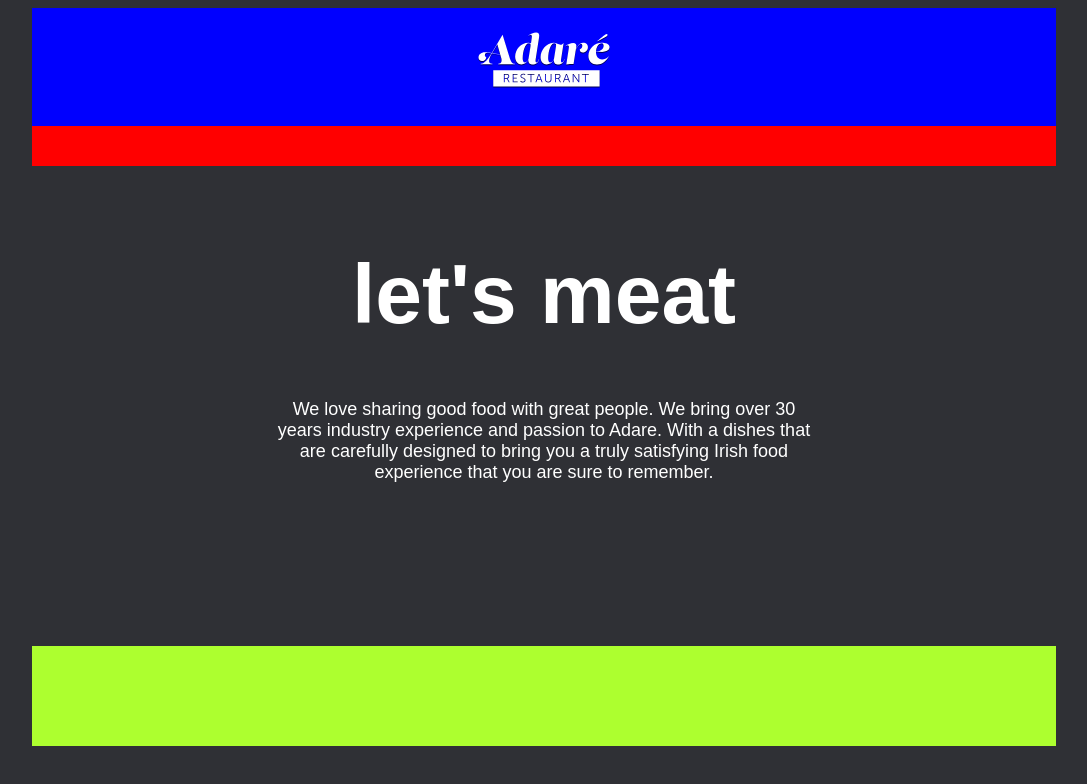
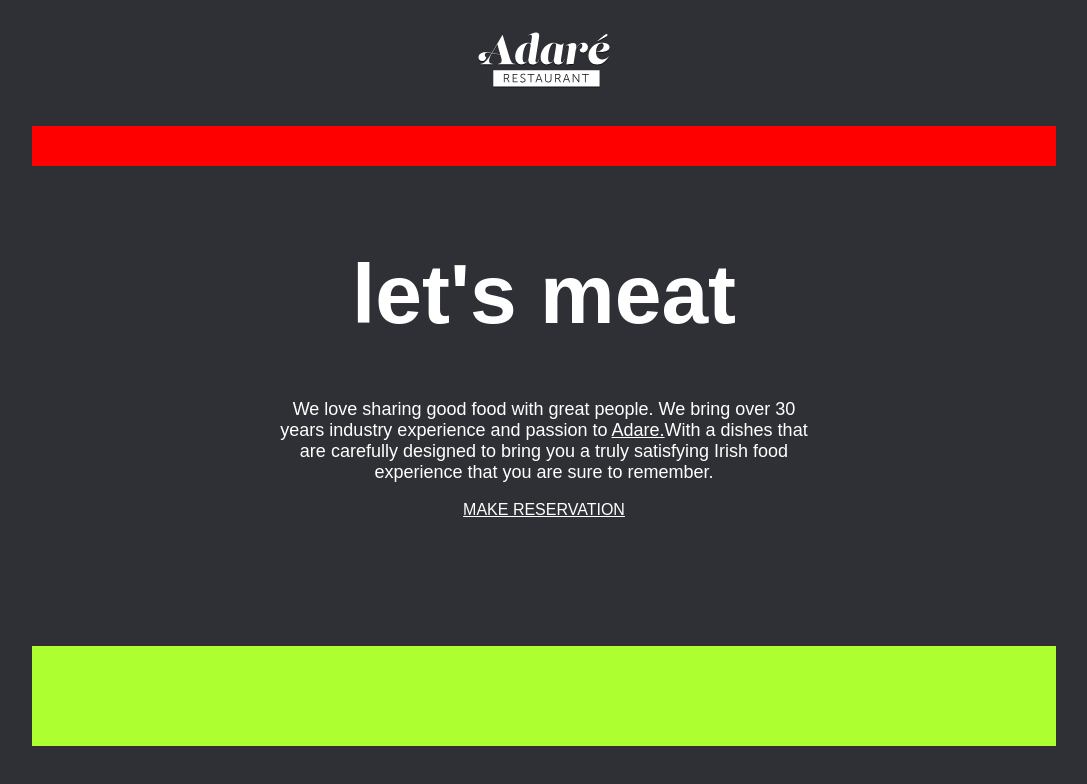
Before and after one commit to MattiaCugusi/Project1_Restaurant, a plain HTML site: page index.html in a window 1280 px wide. Shown: the whole page, without its empty margins (96-1183 px from the left). Drawn offline with Linux system fonts and the light colour scheme.

Commit message:
add hyperlink and modified his style

```diff
--- a/index.html
+++ b/index.html
@@ -16,7 +16,8 @@
 
     <main>
         <h1>let's meat</h1>
-        <p>We love sharing good food with great people. We bring over 30 years industry experience and passion to Adare. With a dishes that are carefully designed to bring you a truly satisfying Irish food experience that you are sure to remember.</p>
+        <p>We love sharing good food with great people. We bring over 30 years industry experience and passion to <a href="#">Adare.</a>With a dishes that are carefully designed to bring you a truly satisfying Irish food experience that you are sure to remember.</p>
+        <a href="http://www.google.com" target="_blank">MAKE RESERVATION</a>
     </main>
 
     <footer></footer>
--- a/styles.css
+++ b/styles.css
@@ -11,7 +11,7 @@ body {
 }
 
 header {
-    background-color: blue;
+
     height: 118px;
     text-align: center;
 
@@ -52,3 +52,9 @@ p {
     color: white;
     font-family: Arial, Helvetica, sans-serif;
 }
+
+a {
+    color: white;
+    font-family:Arial, Helvetica, sans-serif;
+
+}
```
